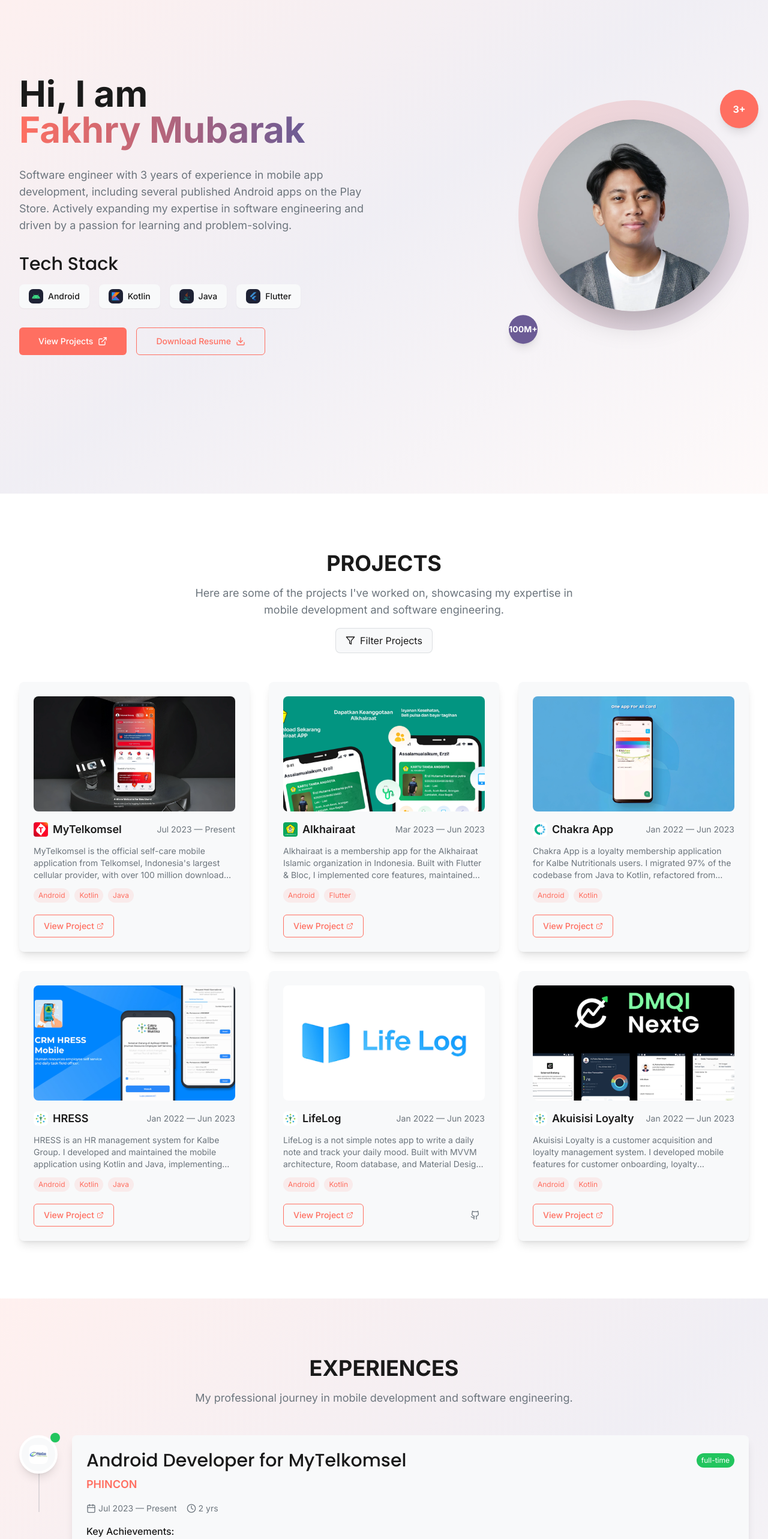
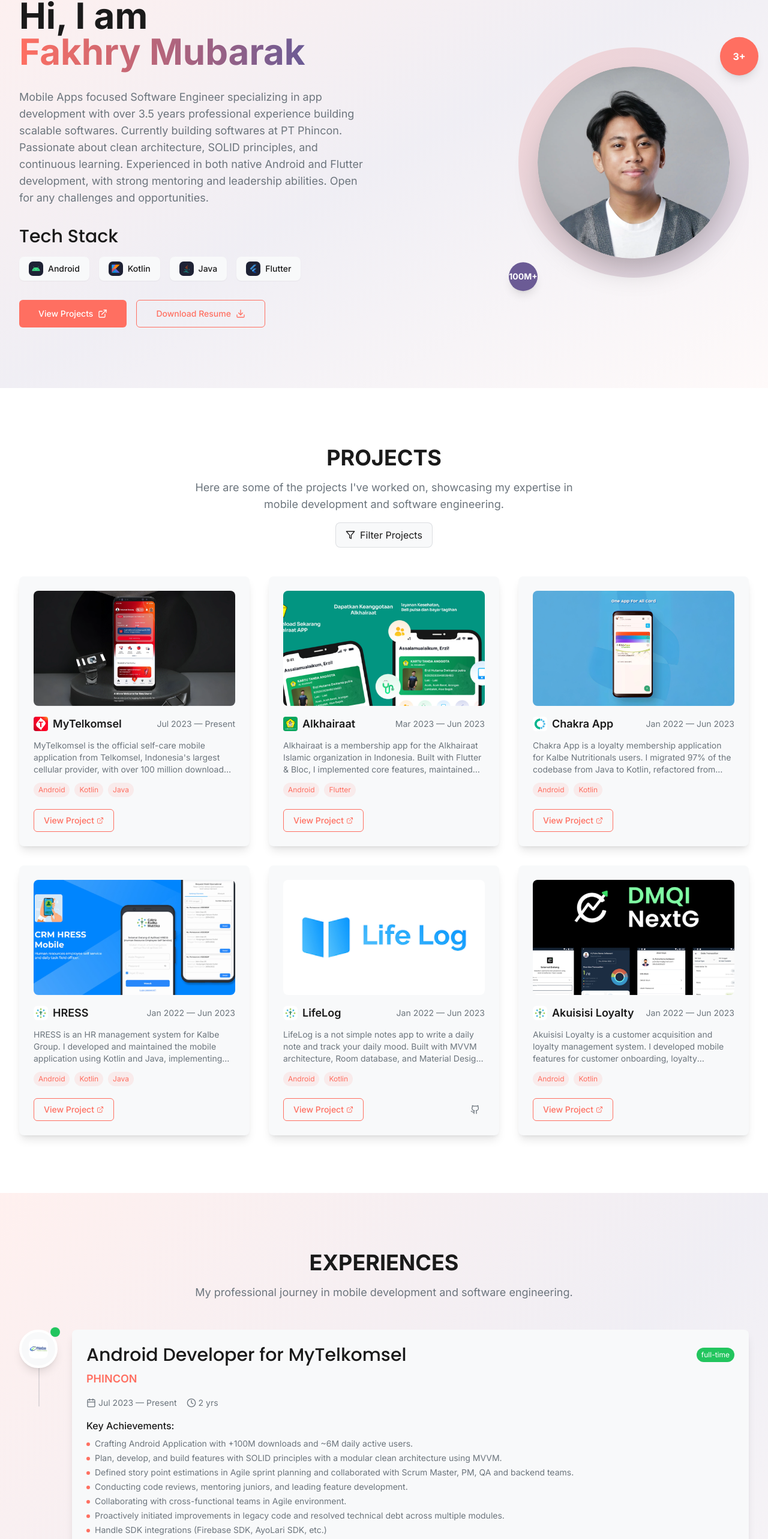
Before and after one commit to fakhrymubarak/fakhrymubarak.github.io, a React (Vite) app: page / in a window 1280 px wide. Shown: the part 169-2735 px from the top of the page at 60% size. Built offline with nearby package versions, Linux system fonts and the light colour scheme.

Commit message:
fix: invalid content

```diff
--- a/src/components/sections/IntroSection.tsx
+++ b/src/components/sections/IntroSection.tsx
@@ -30,13 +30,46 @@
   return (
     <section id="home" className="section bg-gradient">
       <div className="container">
-        <div className="grid lg:grid-cols-2 gap-12 items-center min-h-[calc(100vh-4rem)]">
+        <div className="grid lg:grid-cols-2 gap-12 items-center min-h-[calc(100vh-15rem)]">
+          {/* Image - Mobile First */}
+          <motion.div
+            variants={itemVariants}
+            initial="hidden"
+            animate="visible"
+            className="flex justify-center lg:justify-end order-1 lg:order-2"
+          >
+            <div className="relative">
+              <div className="w-80 h-80 lg:w-96 lg:h-96 rounded-full bg-gradient-to-br from-primary-coral/20 to-primary-lavender/20 flex items-center justify-center">
+                <img
+                  src={introduction.imagePath}
+                  alt="Fakhry Mubarak"
+                  className="w-72 h-72 lg:w-80 lg:h-80 rounded-full object-cover shadow-2xl"
+                />
+              </div>
+              {/* Floating elements */}
+              <motion.div
+                animate={{ y: [-10, 10, -10] }}
+                transition={{ duration: 3, repeat: Infinity }}
+                className="absolute -top-4 -right-4 w-16 h-16 bg-primary-coral rounded-full flex items-center justify-center shadow-lg"
+              >
+                <span className="text-white font-bold">3+</span>
+              </motion.div>
+              <motion.div
+                animate={{ y: [10, -10, 10] }}
+                transition={{ duration: 3, repeat: Infinity, delay: 1 }}
+                className="absolute -bottom-4 -left-4 w-12 h-12 bg-primary-lavender rounded-full flex items-center justify-center shadow-lg"
+              >
+                <span className="text-white font-bold text-sm">100M+</span>
+              </motion.div>
+            </div>
+          </motion.div>
+
           {/* Content */}
           <motion.div
             variants={containerVariants}
             initial="hidden"
             animate="visible"
-            className="space-y-8"
+            className="space-y-8 order-2 lg:order-1"
           >
             {/* Title */}
             <motion.div variants={itemVariants} className="space-y-2">
@@ -103,39 +136,6 @@
               </a>
             </motion.div>
           </motion.div>
-
-          {/* Image */}
-          <motion.div
-            variants={itemVariants}
-            initial="hidden"
-            animate="visible"
-            className="flex justify-center lg:justify-end"
-          >
-            <div className="relative">
-              <div className="w-80 h-80 lg:w-96 lg:h-96 rounded-full bg-gradient-to-br from-primary-coral/20 to-primary-lavender/20 flex items-center justify-center">
-                <img
-                  src={introduction.imagePath}
-                  alt="Fakhry Mubarak"
-                  className="w-72 h-72 lg:w-80 lg:h-80 rounded-full object-cover shadow-2xl"
-                />
-              </div>
-              {/* Floating elements */}
-              <motion.div
-                animate={{ y: [-10, 10, -10] }}
-                transition={{ duration: 3, repeat: Infinity }}
-                className="absolute -top-4 -right-4 w-16 h-16 bg-primary-coral rounded-full flex items-center justify-center shadow-lg"
-              >
-                <span className="text-white font-bold">3+</span>
-              </motion.div>
-              <motion.div
-                animate={{ y: [10, -10, 10] }}
-                transition={{ duration: 3, repeat: Infinity, delay: 1 }}
-                className="absolute -bottom-4 -left-4 w-12 h-12 bg-primary-lavender rounded-full flex items-center justify-center shadow-lg"
-              >
-                <span className="text-white font-bold text-sm">100M+</span>
-              </motion.div>
-            </div>
-          </motion.div>
         </div>
       </div>
     </section>
--- a/src/data/portfolio.ts
+++ b/src/data/portfolio.ts
@@ -1,4 +1,4 @@
-import { PortfolioData } from '@/types'
+import {PortfolioData} from '@/types'
 
 // Import assets from src/assets directory
 import avatarImage from '@/assets/images/avatars/img_avatar.webp'
@@ -28,7 +28,7 @@
   introduction: {
     title: ['Hi, I am', 'Fakhry Mubarak'],
     subtitle: 'Software Engineer specializing in Android Development',
-    description: 'Software engineer with 3 years of experience in mobile app development, including several published Android apps on the Play Store. Actively expanding my expertise in software engineering and driven by a passion for learning and problem-solving.',
+    description: 'Mobile Apps focused Software Engineer specializing in app development with over 3.5 years professional experience building scalable softwares. Currently building softwares at PT Phincon. Passionate about clean architecture, SOLID principles, and continuous learning. Experienced in both native Android and Flutter development, with strong mentoring and leadership abilities. Open for any challenges and opportunities.',
     imagePath: avatarImage,
     techStack: [
       {
@@ -143,10 +143,14 @@
       logo: phinconLogo,
       type: 'full-time',
       highlights: [
-        'Crafted an Android app with 100 M+ downloads and ~6 M daily active users',
-        'Developed Help Center, Veronika Chat, and InApp Chat features',
-        'Assisted Engagement Squad on Commerce features',
-        'Followed SOLID principles & clean architecture'
+        'Crafting Android Application with +100M downloads and ~6M daily active users.',
+        'Plan, develop, and build features with SOLID principles with a modular clean architecture using MVVM.',
+        'Defined story point estimations in Agile sprint planning and collaborated with Scrum Master, PM, QA and backend teams.',
+        'Conducting code reviews, mentoring juniors, and leading feature development.',
+        'Collaborating with cross-functional teams in Agile environment.',
+        'Proactively initiated improvements in legacy code and resolved technical debt across multiple modules.',
+        'Handle SDK integrations (Firebase SDK, AyoLari SDK, etc.)',
+        'Performed Unit Testing using Junit.',
       ]
     },
     {
@@ -170,10 +174,15 @@
       logo: crmLogo,
       type: 'contract',
       highlights: [
-        'Migrated data sources for Chakra app (80 APIs)',
-        'Refactored MVP → MVVM & Java → Kotlin (97%)',
-        'Designed & implemented repository pattern',
-        'Maintained HRESS & loyalty apps; mentored interns'
+        'Migrating Chakra android app data source from vendor server to CRM server (~80 API endpoint)',
+        'Migrating app architecture pattern from MVP to MVVM.',
+        'Migrating source code language from 100% Java to 97% Kotlin.',
+        'Crafting Flutter variant of Chakra Rewards to be Released on Apple App Store',
+        'Delivered full-stack Android features (UI to data layers) for multiple loyalty and HR apps',
+        'Built and maintained robust mobile architectures supporting long-term scalability.',
+        'Integrated REST APIs, sockets, push notifications, and handled multi-threading workflows.',
+        'Developed Chakra Rewards and HRESS app with high uptime and responsive UI.',
+        'Used design patterns (MVVM, Repository, DI) and maintained excellent code hygiene.',
       ]
     }
   ],
@@ -220,7 +229,7 @@
         icon: 'message-circle'
       }
     ],
-    signature: '© Crafted with Cursor JS in 2025.',
+    signature: '© Prompted using Cursor in 2025',
     contactImage: footerAvatarImage
   }
 }
```
